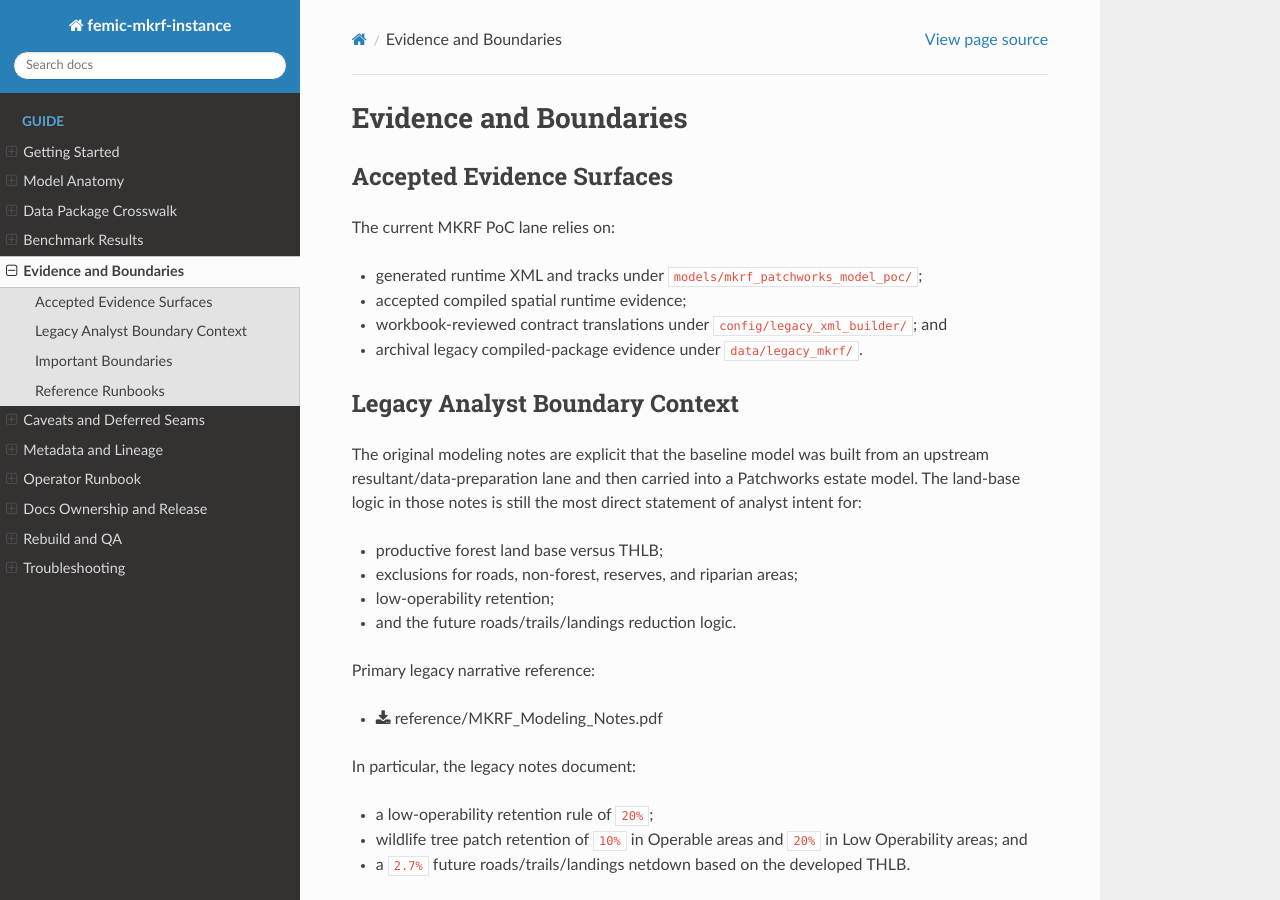
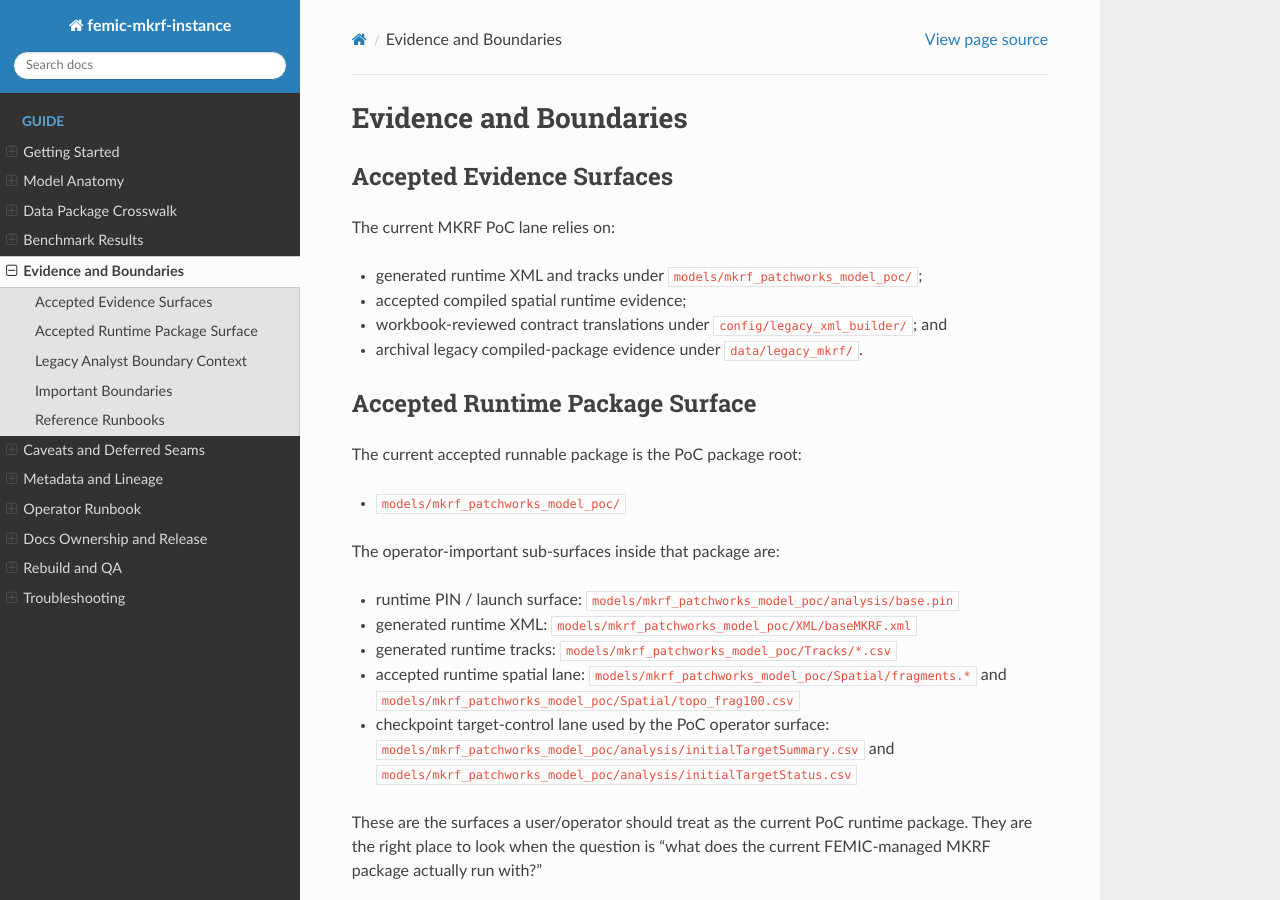
Before and after one commit to UBC-FRESH/femic-mkrf-instance, a Sphinx documentation site: the page built from docs/evidence-and-boundaries.rst, in a window 1280 px wide and 900 px high. Built offline with Sphinx 7.4.7 and the Read the Docs theme 3.1.0, drawn with Linux system fonts in a browser that asks for light colours; some of the changed text lies outside the part shown.

Commit message:
P59.2a Teach MKRF PoC runtime surfaces

```diff
--- a/docs/evidence-and-boundaries.rst
+++ b/docs/evidence-and-boundaries.rst
@@ -12,6 +12,32 @@ The current MKRF PoC lane relies on:
 - workbook-reviewed contract translations under
   ``config/legacy_xml_builder/``; and
 - archival legacy compiled-package evidence under ``data/legacy_mkrf/``.
+
+Accepted Runtime Package Surface
+--------------------------------
+
+The current accepted runnable package is the PoC package root:
+
+- ``models/mkrf_patchworks_model_poc/``
+
+The operator-important sub-surfaces inside that package are:
+
+- runtime PIN / launch surface:
+  ``models/mkrf_patchworks_model_poc/analysis/base.pin``
+- generated runtime XML:
+  ``models/mkrf_patchworks_model_poc/XML/baseMKRF.xml``
+- generated runtime tracks:
+  ``models/mkrf_patchworks_model_poc/Tracks/*.csv``
+- accepted runtime spatial lane:
+  ``models/mkrf_patchworks_model_poc/Spatial/fragments.*`` and
+  ``models/mkrf_patchworks_model_poc/Spatial/topo_frag100.csv``
+- checkpoint target-control lane used by the PoC operator surface:
+  ``models/mkrf_patchworks_model_poc/analysis/initialTargetSummary.csv`` and
+  ``models/mkrf_patchworks_model_poc/analysis/initialTargetStatus.csv``
+
+These are the surfaces a user/operator should treat as the current PoC runtime
+package. They are the right place to look when the question is "what does the
+current FEMIC-managed MKRF package actually run with?"
 
 Legacy Analyst Boundary Context
 -------------------------------
@@ -72,6 +98,8 @@ The practical reading is:
 
 - the PoC preserves enough of the legacy compiled/runtime contract to benchmark
   and reason about model behavior;
+- the current generated XML/tracks plus accepted spatial lane are the active
+  PoC runtime surface;
 - the later from-scratch rebuild must still start from the reviewed upstream
   source lane and does not get to claim source-faithful status merely because
   the PoC is runnable.
```
Also changed, not shown: docs/benchmark-results.rst (+25 -0 lines).
